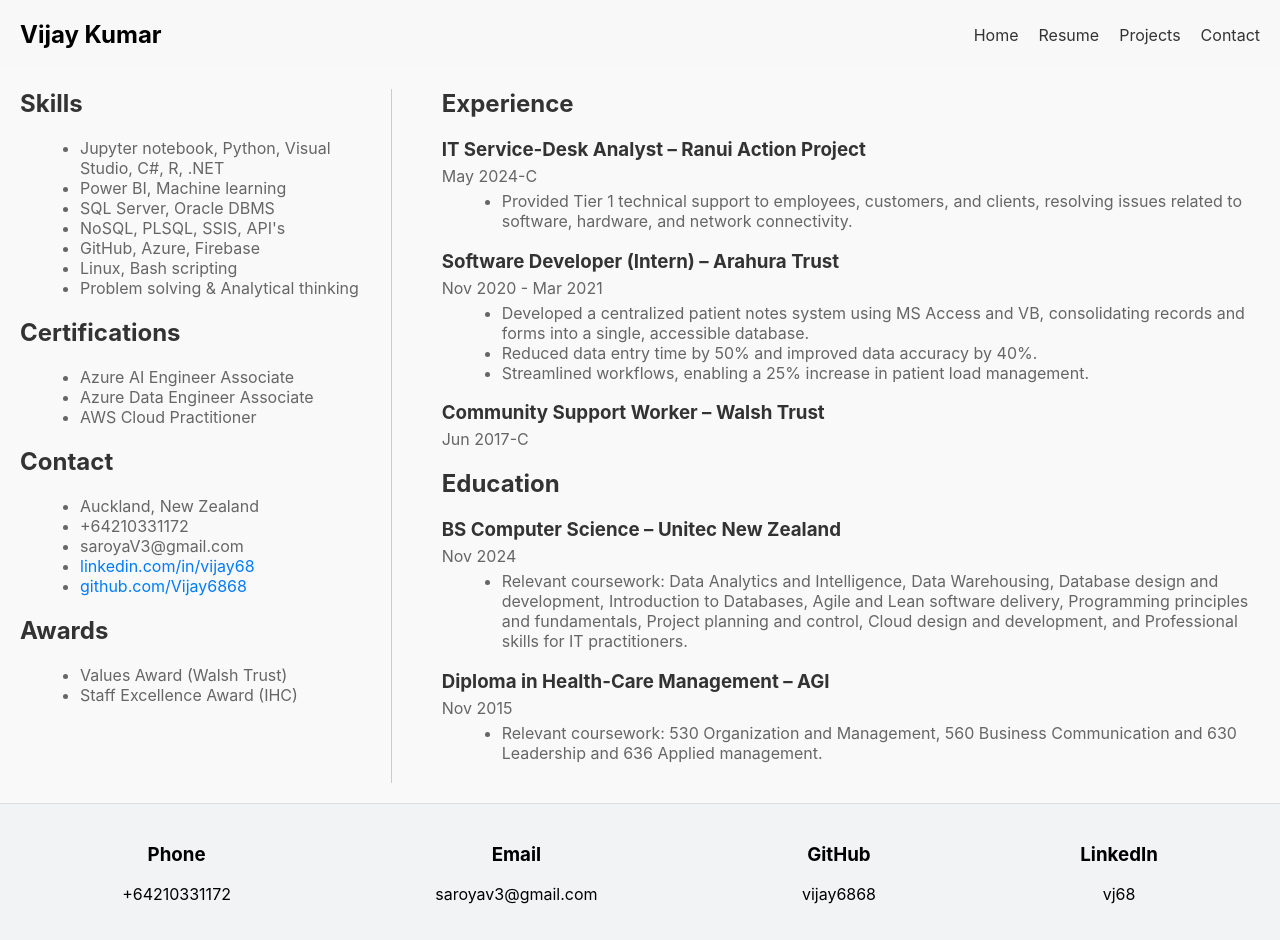
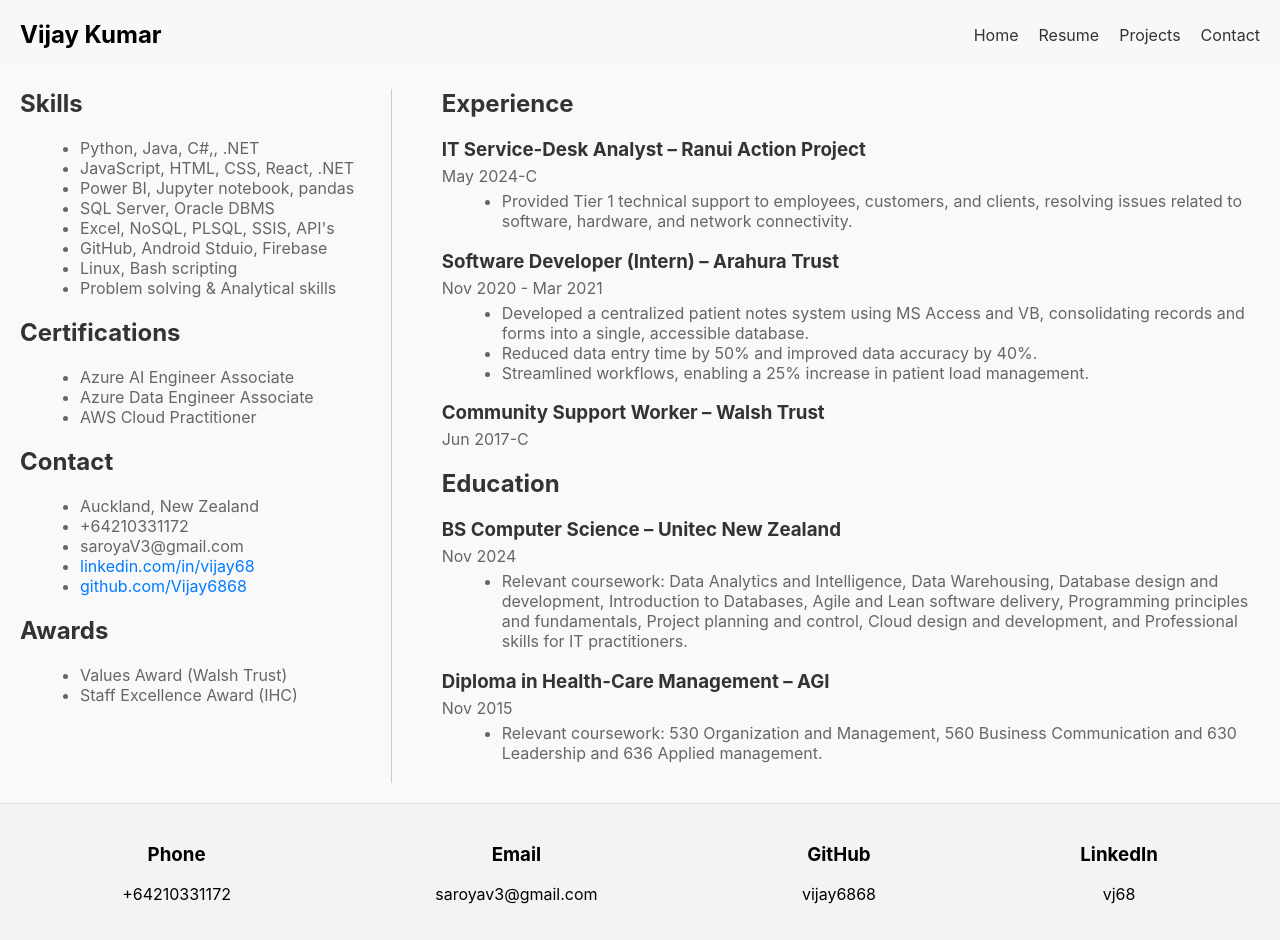
Before and after one commit to Vijay6868/tech-portfolio, a React (Create React App) app in the folder my-portfolio/: page /resume in a window 1280 px wide. Built offline with nearby package versions, Linux system fonts and the light colour scheme.

Commit message:
resume page skillls updated

```diff
--- a/my-portfolio/src/components/Resume.js
+++ b/my-portfolio/src/components/Resume.js
@@ -9,13 +9,14 @@ const Resume = () => {
         <div className="resume__section">
           <h2>Skills</h2>
           <ul>
-            <li>Jupyter notebook, Python, Visual Studio, C#, R, .NET</li>
-            <li>Power BI, Machine learning</li>
+            <li>Python, Java, C#,, .NET</li>
+            <li>JavaScript, HTML, CSS, React, .NET</li>
+            <li>Power BI, Jupyter notebook, pandas</li>
             <li>SQL Server, Oracle DBMS</li>
-            <li>NoSQL, PLSQL, SSIS, API's</li>
-            <li>GitHub, Azure, Firebase</li>
+            <li>Excel, NoSQL, PLSQL, SSIS, API's</li>
+            <li>GitHub, Android Stduio, Firebase</li>
             <li>Linux, Bash scripting</li>
-            <li>Problem solving & Analytical thinking</li>
+            <li>Problem solving & Analytical skills</li>
           </ul>
         </div>
         <div className="resume__section">
```
